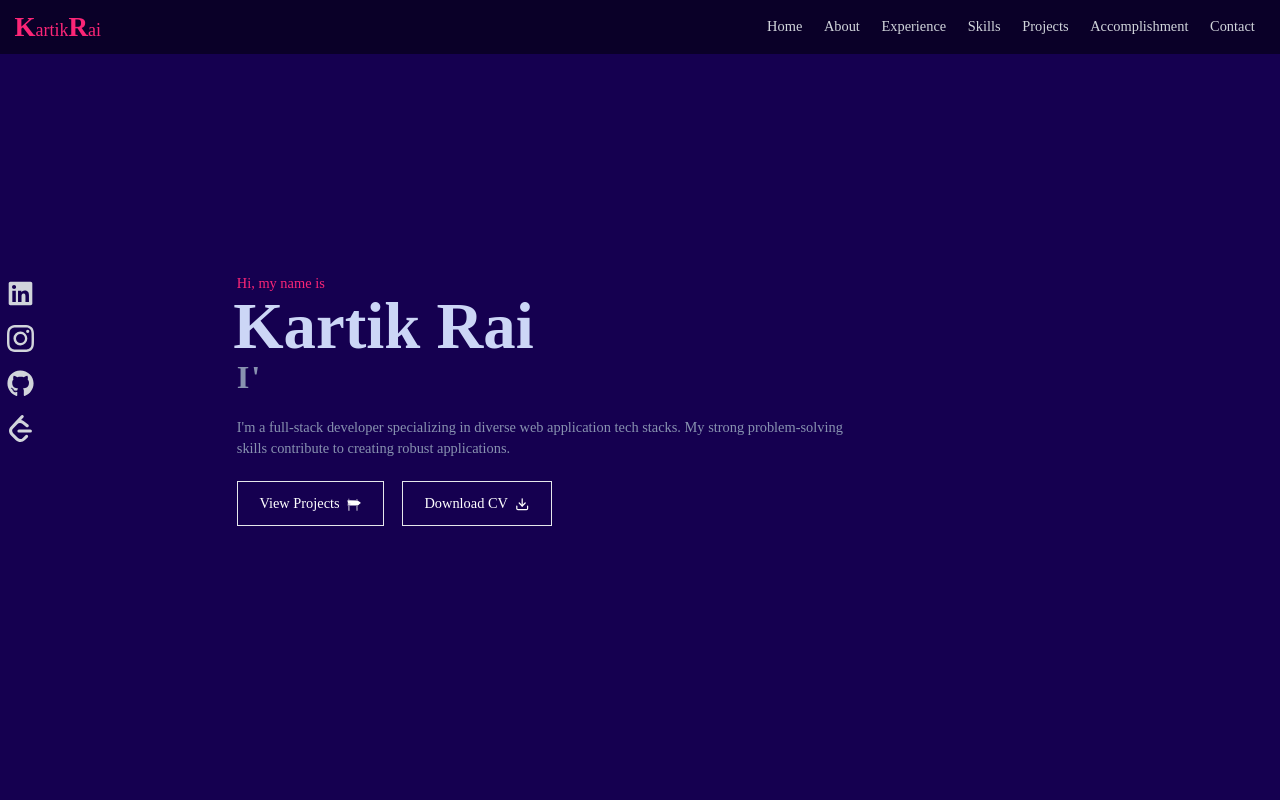
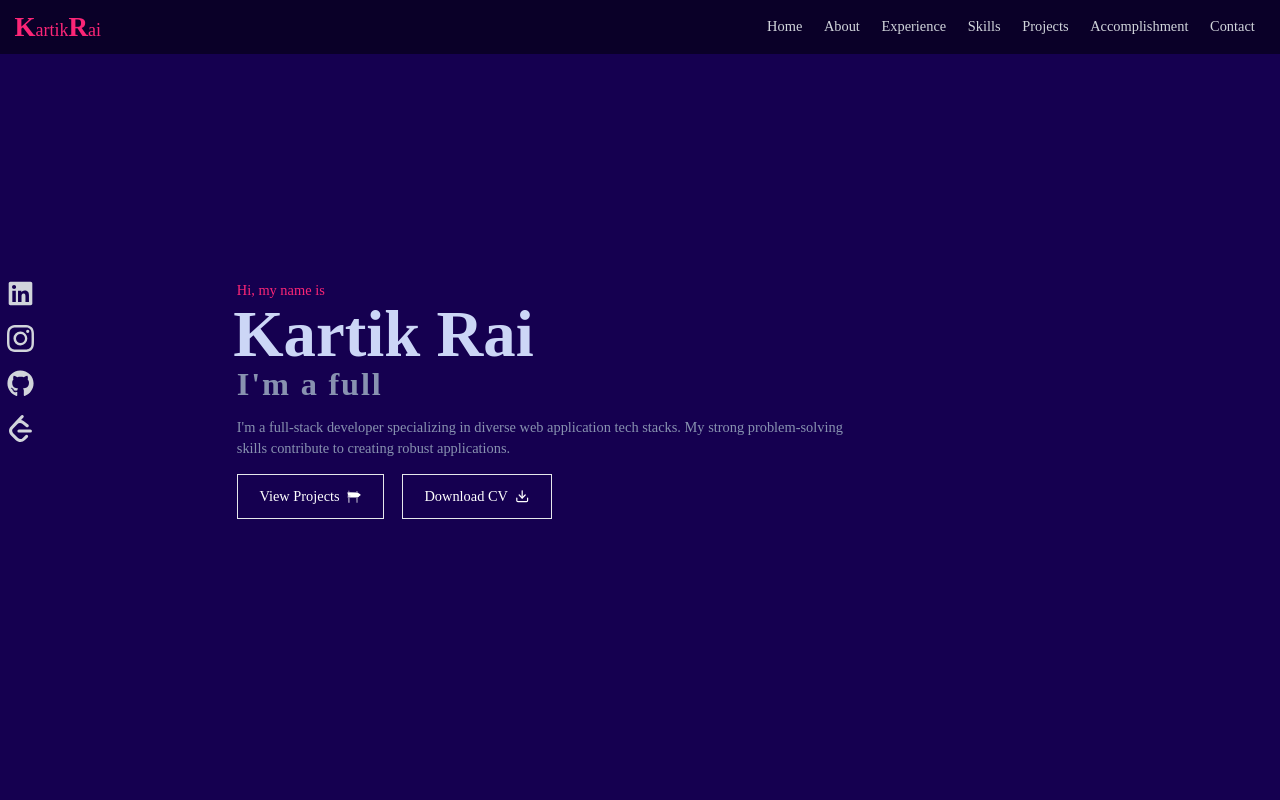
Before and after one commit to kartik990/portfolio, a React (Create React App) app: page / in a window 1280 px wide. Shown: the top 800 px of the page. Built offline with nearby package versions, Linux system fonts and the light colour scheme.

Commit message:
refactored animations

```diff
--- a/src/components/Home.jsx
+++ b/src/components/Home.jsx
@@ -1,9 +1,46 @@
-import React from "react";
+import React, { useEffect, useState } from "react";
 import { GiDirectionSign } from "react-icons/gi";
 import { FiDownload } from "react-icons/fi";
 import { Link } from "react-scroll";
 
 const Home = () => {
+  const [words, setWords] = useState("");
+  const phrase = "I'm a full stack developer.        ";
+
+  useEffect(() => {
+    let currentIndex = 0;
+    let tm = 4;
+
+    let typing = true;
+
+    const TypeInterval = setInterval(() => {
+      if (currentIndex <= phrase.length && typing) {
+        setWords(phrase.substring(0, currentIndex));
+        currentIndex++;
+      }
+
+      if (currentIndex === phrase.length) {
+        typing = false;
+      }
+    }, (tm * 1000) / phrase.length);
+
+    const deleteInterval = setInterval(() => {
+      if (currentIndex <= phrase.length && !typing) {
+        setWords(phrase.substring(0, currentIndex));
+        currentIndex--;
+      }
+
+      if (currentIndex === 0) {
+        typing = true;
+      }
+    }, (tm * 1000) / phrase.length);
+
+    return () => {
+      clearInterval(TypeInterval);
+      clearInterval(deleteInterval);
+    };
+  }, []);
+
   return (
     // bg-[#150050]
     <div
@@ -21,9 +58,9 @@ const Home = () => {
           Kartik Rai
         </h1>
         <h2 className={`text-[#8892b0] text-xl sm:text-4xl font-bold w-fit`}>
-          <div className="writer-text ">I'm a full stack developer.</div>
+          <div className="writer-text h-6 sm:h-10">{words}</div>
         </h2>
-        <p className={`text-[#8892b0] py-4 max-w-[700px]`}>
+        <p className={`text-[#8892b0] py-2 max-w-[700px]`}>
           I'm a full-stack developer specializing in diverse web application
           tech stacks. My strong problem-solving skills contribute to creating
           robust applications.
--- a/src/index.css
+++ b/src/index.css
@@ -34,27 +34,12 @@
   display: inline-block;
   overflow: hidden;
   letter-spacing: 2px;
-  animation: typing 7s steps(30, end) infinite, blink 0.6s step-end infinite;
+  animation: blink 1s infinite step-start;
   white-space: nowrap;
-  /* font-size: 30px; */
-  /* font-weight: 700; */
-  /* border-radius: 1px; */
-  border-right: 5px solid #8892b0;
+  border-right: 4px solid #8892b0;
   box-sizing: border-box;
 }
 
-
-@keyframes typing {
-  from {
-    width: 0%;
-  }
-  50% {
-    width: 100%;
-  }
-  to {
-    width: 0%;
-  }
-}
 
 @keyframes blink {
   from,
```
